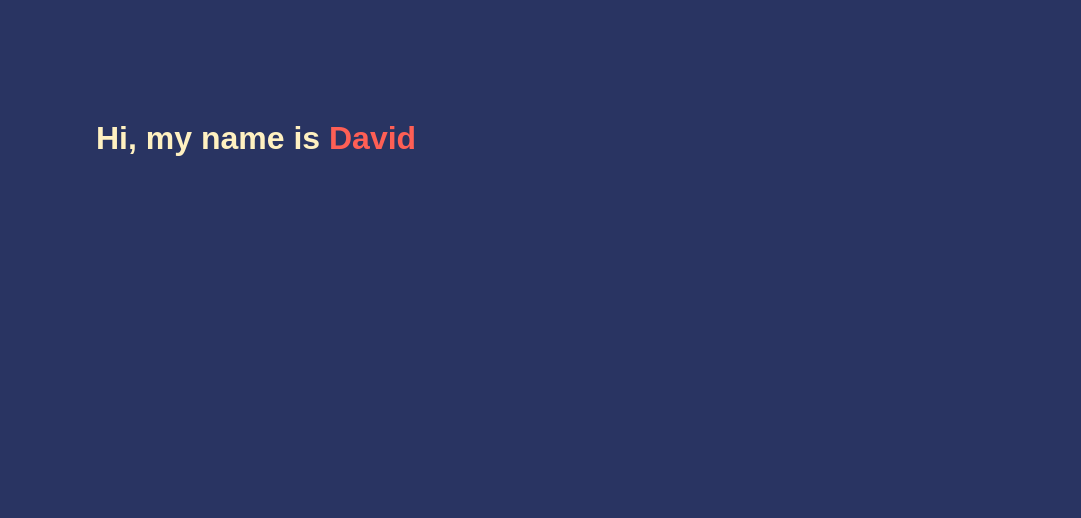
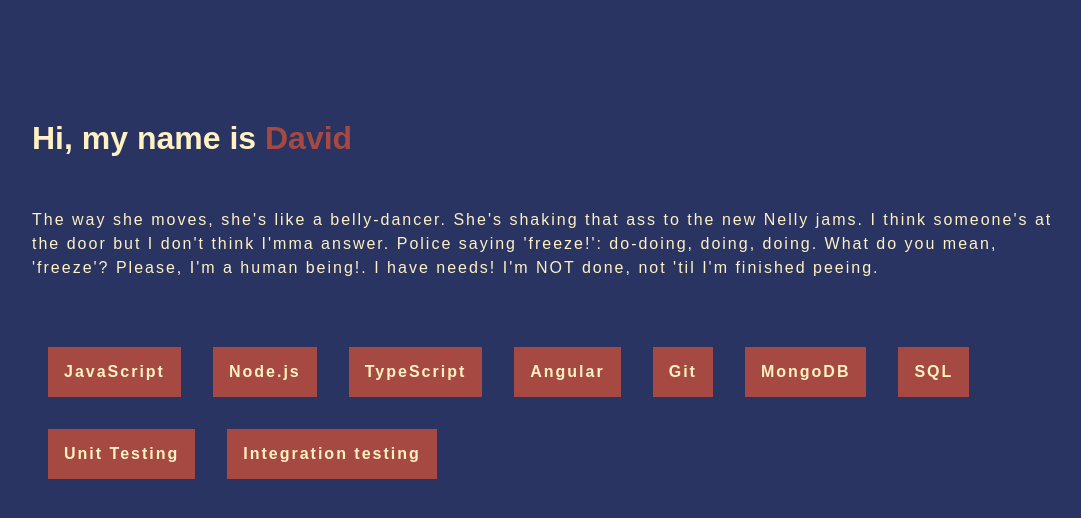
Before and after one commit to pldvd/pldvd.github.io, a plain HTML site: page index.html in a window 1280 px wide. Shown: the whole page, without its empty margins (96-1177 px from the left). Drawn offline with Linux system fonts and the light colour scheme.

Commit message:
add basic skills and minimal styling

```diff
--- a/index.html
+++ b/index.html
@@ -11,7 +11,18 @@
 <body>
   <main>
     <h1>Hi, my name is <span class="orange">David</span></h1>
-    <p> </p>
+    <p class="aboutme">The way she moves, she's like a belly-dancer. She's shaking that ass to the new Nelly jams. I think someone's at the door but I don't think I'mma answer. Police saying 'freeze!': do-doing, doing, doing. What do you mean, 'freeze'? Please, I'm a human being!. I have needs! I'm NOT done, not 'til I'm finished peeing.</p>
+    <ul>
+      <li>JavaScript</li>
+      <li>Node.js</li>
+      <li>TypeScript</li>
+      <li>Angular</li>
+      <li>Git</li>
+      <li>MongoDB</li>
+      <li>SQL</li>
+      <li>Unit Testing</li>
+      <li>Integration testing</li>
+    </ul>
   </main>
 </body>
 </html>
--- a/style.css
+++ b/style.css
@@ -16,14 +16,35 @@ body {
 }
 
 main {
-  width: 70%;
+  width: 80%;
   height: 70%;
 }
 
 .orange {
-  color: #fe5f55;
+  color: #a64942;
 }
 
+.aboutme {
+  margin-top: 5%;
+  line-height: 1.5em;
+  letter-spacing: 2px;
+}
+
+ul {
+  margin-top: 5%;
+  list-style-type: none;
+  display: flex;
+  flex-wrap: wrap;
+}
+
+li {
+  letter-spacing: 2px;
+  font-weight: bold;
+  background-color: #a64942;
+  padding: 1em;
+  margin: 1em;
+  white-space: nowrap;
+}
 /* main {
   background-color: #222831;
   height: 100vh;
```
